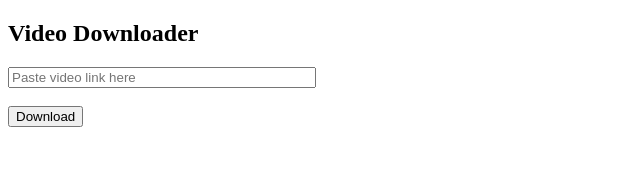
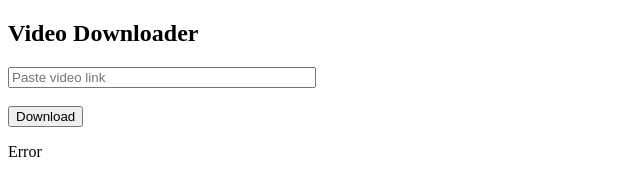
Before and after one commit to unitesgroup2022-max/My-App, a website: page index.html in a window 1280 px wide. Both pictures are taken after a click on the button "Download". Shown: the full height of the page, 0-640 px from the left. Drawn offline with Linux system fonts and the light colour scheme; no server answers.

Commit message:
Update index.html

```diff
--- a/index.html
+++ b/index.html
@@ -4,17 +4,29 @@
   <title>My Video App</title>
 </head>
 <body>
+
 <h2>Video Downloader</h2>
 
-  <input type="text" id="url" placeholder="Paste video link here" style="width:300px;">
+<input type="text" id="url" placeholder="Paste video link" style="width:300px;">
 <br><br>
 <button onclick="download()">Download</button>
 
+<p id="result"></p>
+
 <script>
 function download() {
-      var link = document.getElementById("url").value;
-      alert("Downloading: " + link);
+  const url = document.getElementById("url").value;
+
+  fetch('/api?url=' + encodeURIComponent(url))
+    .then(res => res.json())
+    .then(data => {
+      document.getElementById("result").innerText = JSON.stringify(data);
+    })
+    .catch(err => {
+      document.getElementById("result").innerText = "Error";
+    });
 }
 </script>
+
 </body>
 </html>
```
Lines whose indentation alone changed are shown as unchanged.
